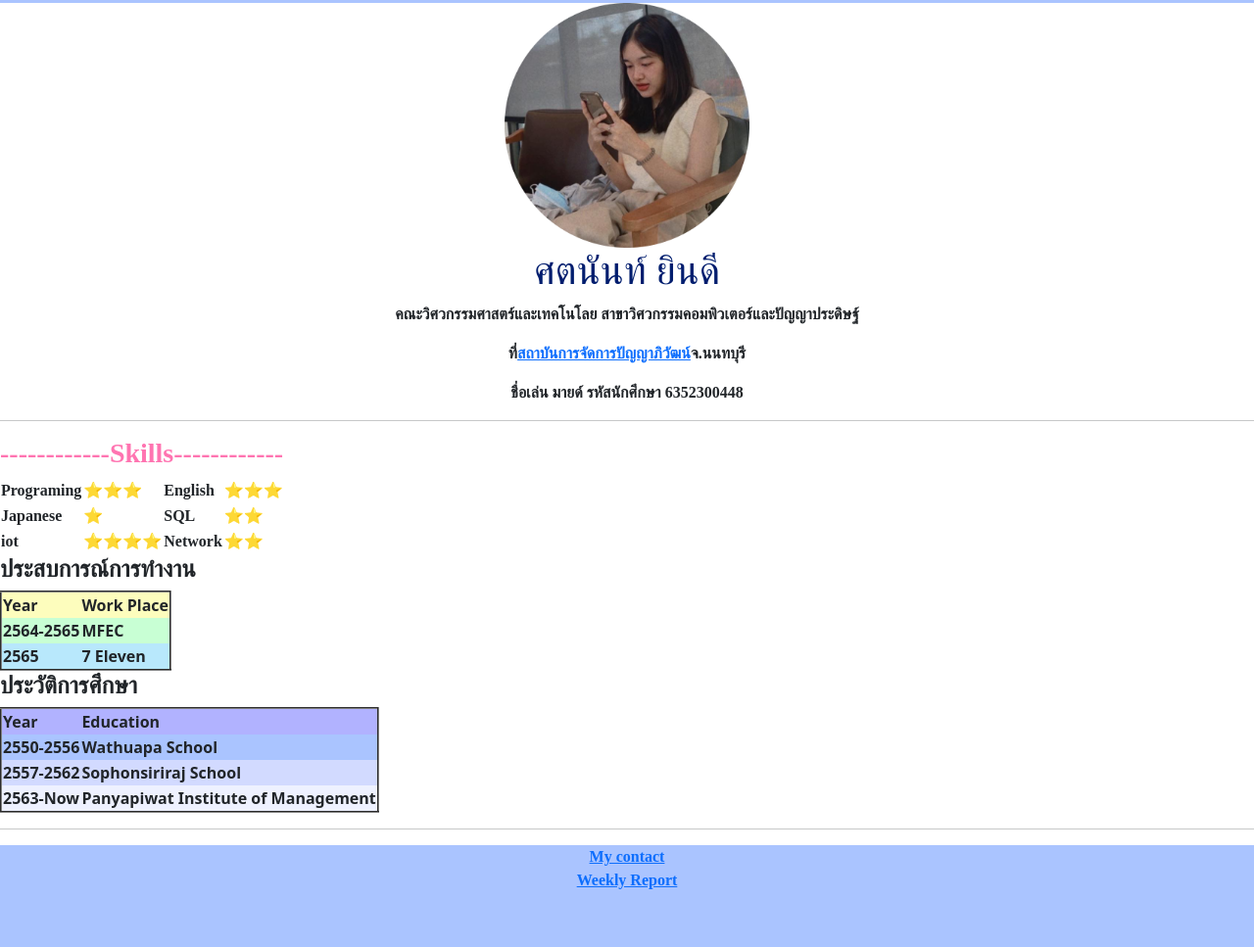
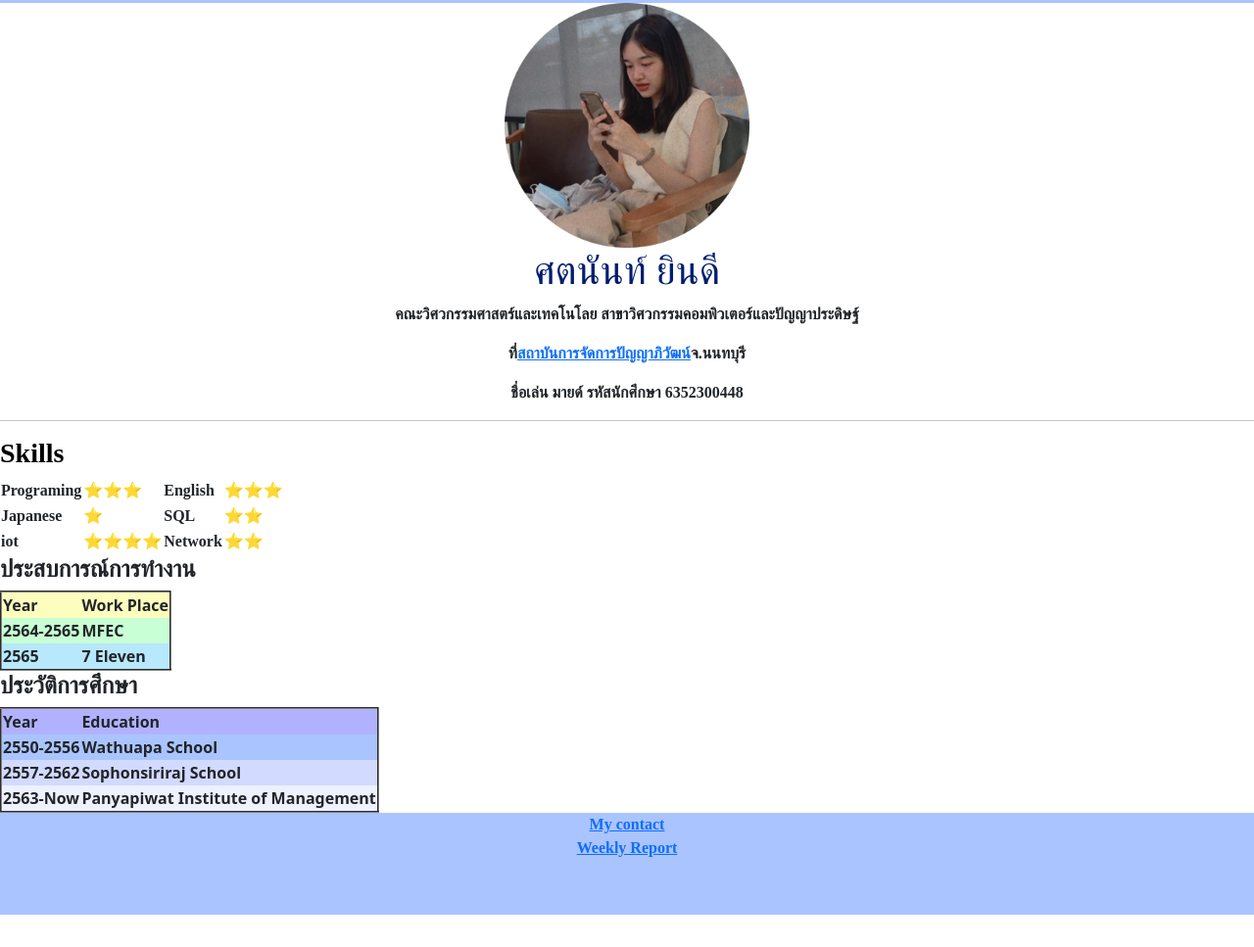
Before and after one commit to SatananY/Resume01, a plain HTML site: page index.html in a window 1280 px wide. Shown: the part 597-1564 px from the top of the page at 98% size. After the commit the page ends 1531 px from the top, so only its background shows below. Drawn offline with nearby package versions, Linux system fonts and the light colour scheme.

Commit message:
Add files via upload

```diff
--- a/index.html
+++ b/index.html
@@ -8,25 +8,11 @@
     <!-- JavaScript Bundle with Popper -->
    <script src="https://cdn.jsdelivr.net/npm/bootstrap@5.2.2/dist/js/bootstrap.bundle.min.js" integrity="sha384-OERcA2EqjJCMA+/3y+gxIOqMEjwtxJY7qPCqsdltbNJuaOe923+mo//f6V8Qbsw3" crossorigin="anonymous"></script>
 
-    <!-- <link rel="stylesheet" href="CSS\styles.css"> -->
-    <!-- <link rel="icon" href="/css/master.css"> -->
-<!-- <style>
-  body{
-    background-color:#DBDFFD;
-  }
-  hr{
-      /* background-color: #fff ; */
-      border-style: none;
-      border-top-style: dotted;
-      border-color: #242F9B;
-      border-width: 3PX;
-      width: 50% ;
-
-  }
-</style> -->
 
 <section id="title">
-
+  </head>
+  <body>
+      <!-- background-color:#FFEEAF; -->
   <!-- Nav Bar -->
   <nav class = "navbar navbar-expand-lg bg-light">
       <div class="container-fluid">
@@ -59,8 +45,10 @@
        <img class = "bottom-cloud"src="cloud1.png" alt="">
        <img class = "town" src="town.png" alt="">
      </div>
+<section id "mee">
+  <div class="bg">
 
-     <div class="me">
+   <div class="me">
          <td><img src="Me.png" alt="My photo" width="250" height="250"></td>
      </div>
 
@@ -74,8 +62,8 @@
   <hr>
 
     <div class="skill">
-    <h3 style ="color: #FF74B1"><strong>------------Skills------------</strong></h3>
-          <table cellspacing = "100">
+    <h3 style ="color: black"><strong>Skills</strong></h3>
+          <table >
           <tr>
             <td>Programing</td>
             <td>⭐⭐⭐</td>
@@ -140,8 +128,10 @@
   </table>
 
 </div>
+</div>
 
-<hr>
+</section>
+
 
   <div class="contact">
   <a href="contact.html">My contact</a>
@@ -156,7 +146,7 @@
 
       </div> -->
 
-  <body>
+
 
   </body>
 </html>
```
